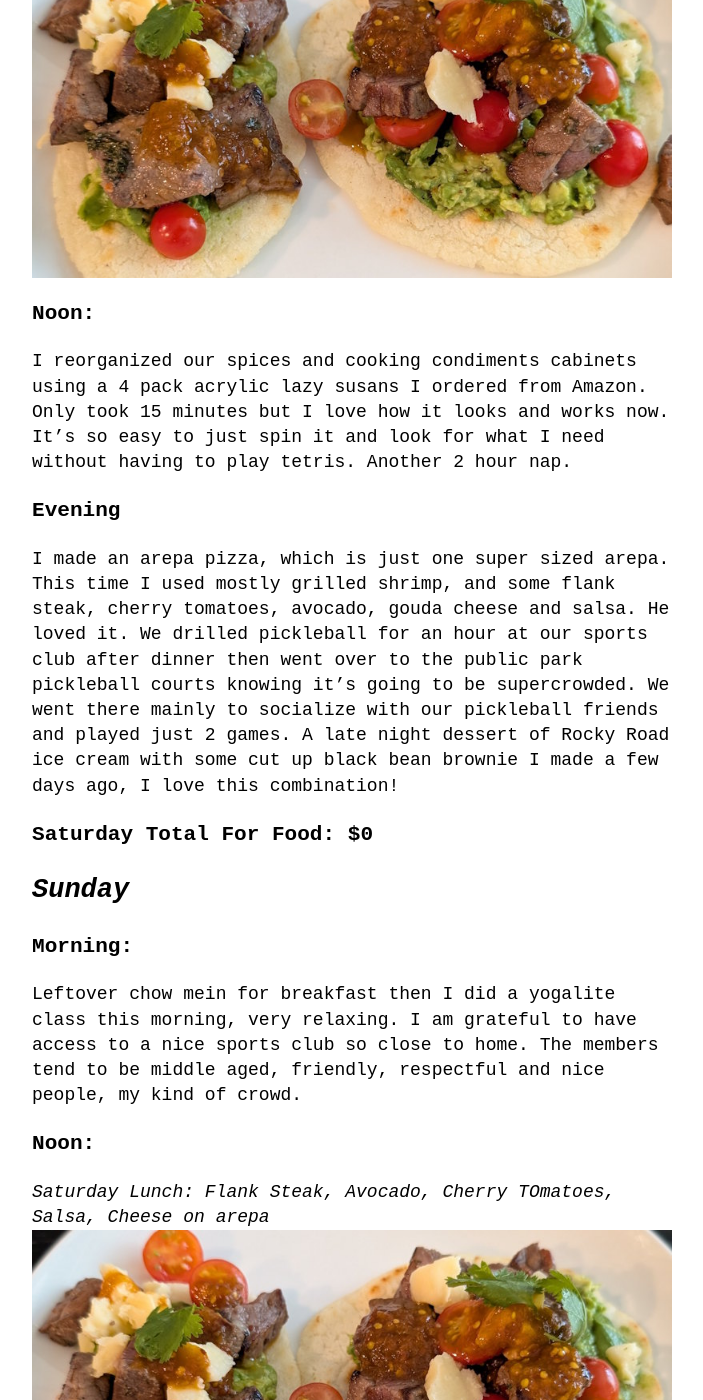
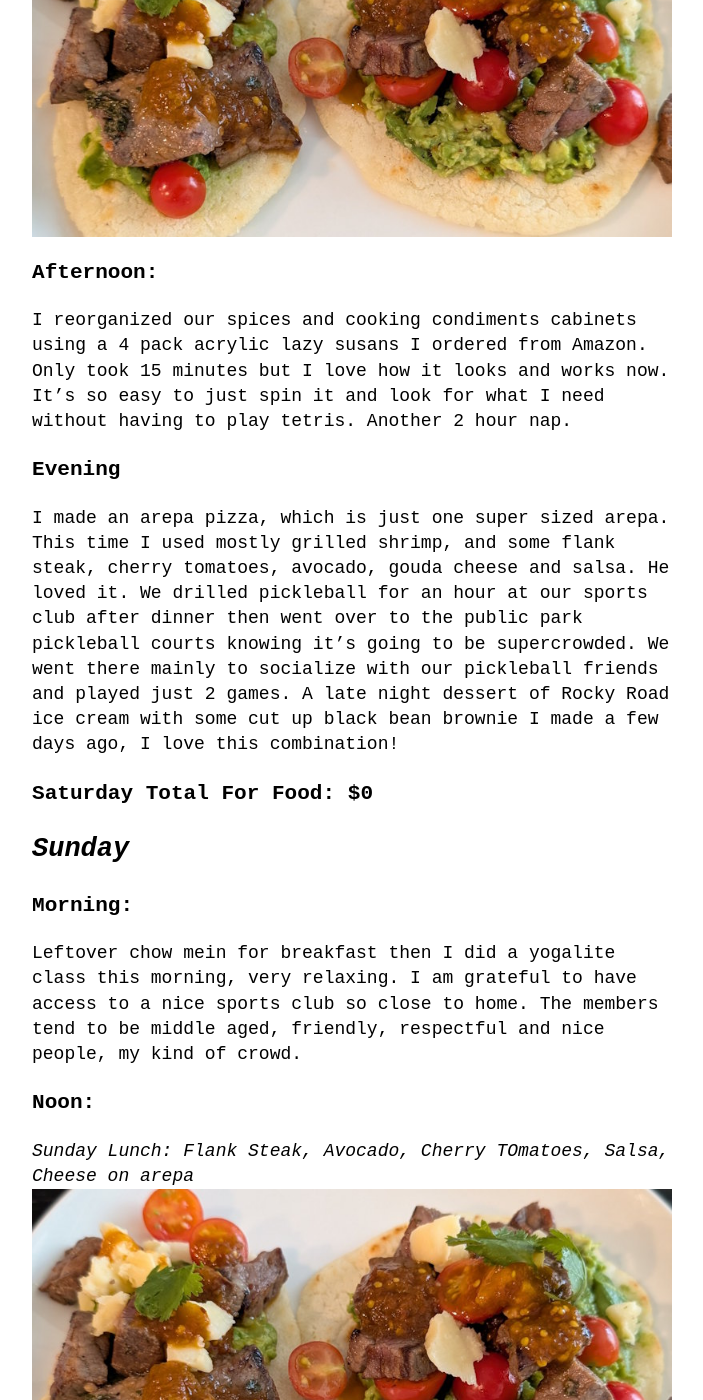
Before and after one commit to groceryshoppingisfun/weeklyfoodjournal, a Jekyll site: the page built from _posts/2025-06-16-A-Thai-Inspired-Cooking-Week.md, in a window 1280 px wide and 1400 px high, scrolled down 16823 px. Shown: the whole window, without its empty margins (288-991 px from the left). Built offline with Jekyll 4.4.1, drawn with Linux system fonts in a browser that asks for light colours; some of the changed text lies outside the part shown.

Commit message:
Update 2025-06-16-A-Thai-Inspired-Cooking-Week.md

```diff
--- a/_posts/2025-06-16-A-Thai-Inspired-Cooking-Week.md
+++ b/_posts/2025-06-16-A-Thai-Inspired-Cooking-Week.md
@@ -160,7 +156,7 @@ He ate the rest of the chow mein just before I got home and wasn't hungry so I m
 *Saturday Lunch: Flank Steak, Avocado, Cherry TOmatoes, Salsa, Cheese on arepa*
 ![steak arepa](assets/images/steak-arepa.jpg)
 
-### Noon:
+### Afternoon:
 I reorganized our spices and cooking condiments cabinets using a 4 pack acrylic lazy susans I ordered from Amazon. Only took 15 minutes but I love how it looks and works now. It's so easy to just spin it and look for what I need without having to play tetris. Another 2 hour nap.
 
 ### Evening
@@ -175,8 +171,7 @@ A late night dessert of Rocky Road ice cream with some cut up black bean brownie
 Leftover chow mein for breakfast then I did a yogalite class this morning, very relaxing. I am grateful to have access to a nice sports club so close to home. The members tend to be middle aged, friendly, respectful and nice people, my kind of crowd.
 
 ### Noon:
-
-*Saturday Lunch: Flank Steak, Avocado, Cherry TOmatoes, Salsa, Cheese on arepa*
+*Sunday Lunch: Flank Steak, Avocado, Cherry TOmatoes, Salsa, Cheese on arepa*
 ![steak arepa](assets/images/steak-arepa.jpg)
 
 ### Noon:
```
Also changed, not shown: other parts of _posts/2025-06-16-A-Thai-Inspired-Cooking-Week.md (+0 -4 lines).
